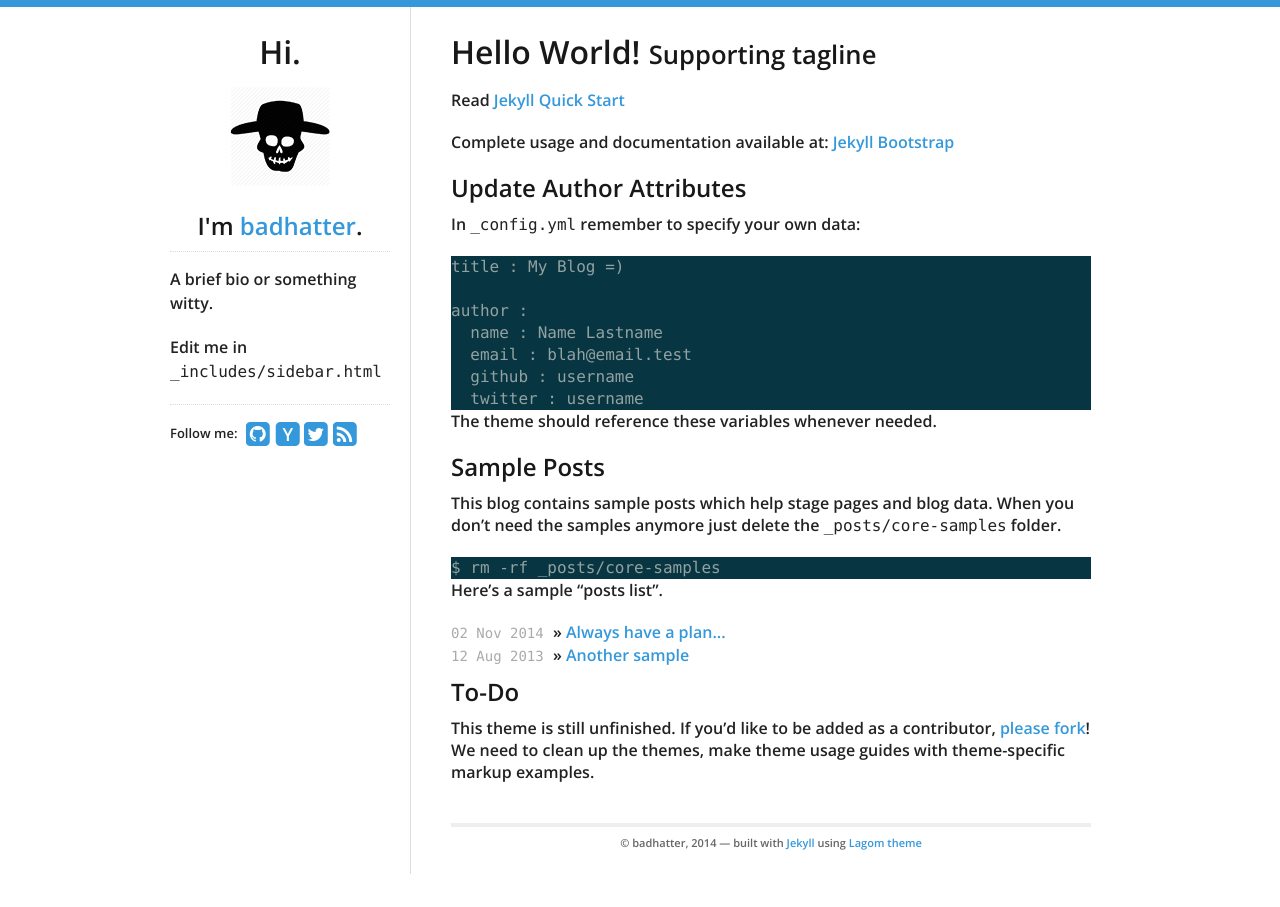
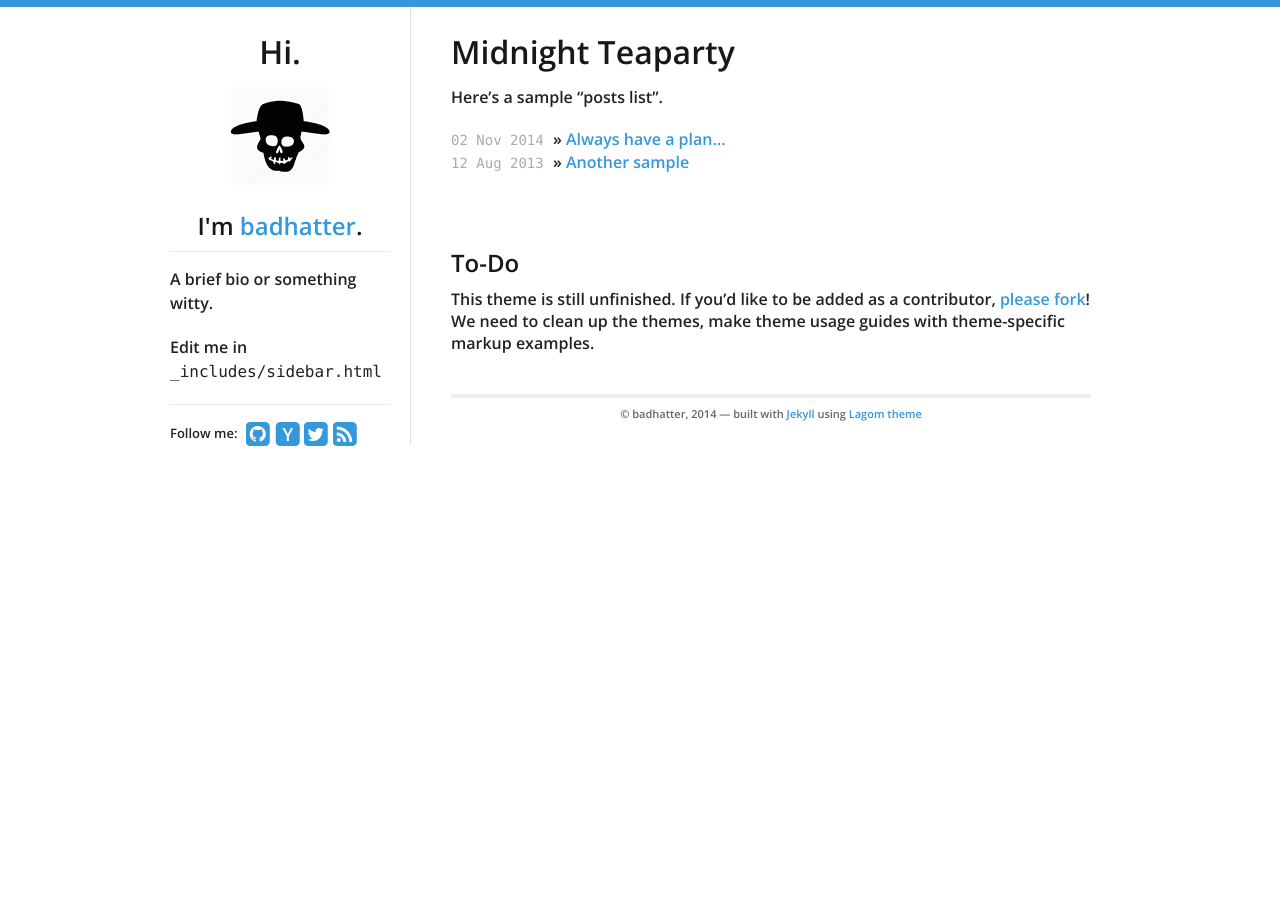
Before and after one commit to thebadhatter/thebadhatter.github.io, a Jekyll site: the page built from index.md, in a window 1280 px wide. Built offline with Jekyll 4.4.1, drawn with Linux system fonts in a browser that asks for light colours; nearby versions of some CDN libraries.

Commit message:
added and updated did some house cleaning

```diff
--- a/Gemfile
+++ b/Gemfile
@@ -2,3 +2,5 @@ source 'https://rubygems.org'
 
 gem 'RedCloth'
 gem 'github-pages'
+gem 'jekyll'
+gem 'execjs'
--- a/_layouts/default.html
+++ b/_layouts/default.html
@@ -12,7 +12,7 @@
   <link rel="canonical" href="{{ site.url }}{{ page.url | replace:'index.html','' }}" />
 
   <link href="//fonts.googleapis.com/css?family=Open+Sans:600,800" rel="stylesheet" type="text/css">
-  <link rel="shortcut icon" href="/favicon.png">
+  <link rel="shortcut icon" href="/favicon.ico">
   <link rel="alternate" type="application/rss+xml" title="{{ site.data.theme.name }}" href="{{site.url}}/atom.xml" />
 
   <link rel="stylesheet" href="/assets/css/all.css">
--- a/index.md
+++ b/index.md
@@ -1,34 +1,10 @@
 ---
 layout: page
-title: Hello World!
-tagline: Supporting tagline
+title: Midnight Teaparty
+tagline:
 ---
 {% include JB/setup %}
 
-Read [Jekyll Quick Start](http://jekyllbootstrap.com/usage/jekyll-quick-start.html)
-
-Complete usage and documentation available at: [Jekyll Bootstrap](http://jekyllbootstrap.com)
-
-## Update Author Attributes
-
-In `_config.yml` remember to specify your own data:
-
-    title : My Blog =)
-
-    author :
-      name : Name Lastname
-      email : blah@email.test
-      github : username
-      twitter : username
-
-The theme should reference these variables whenever needed.
-
-## Sample Posts
-
-This blog contains sample posts which help stage pages and blog data.
-When you don't need the samples anymore just delete the `_posts/core-samples` folder.
-
-    $ rm -rf _posts/core-samples
 
 Here's a sample "posts list".
 
@@ -38,7 +14,10 @@ Here's a sample "posts list".
   {% endfor %}
 </ul>
 
+
+<br/>
+<br/>
 ## To-Do
 
-This theme is still unfinished. If you'd like to be added as a contributor, [please fork](http://github.com/plusjade/jekyll-bootstrap)!
+This theme is still unfinished. If you'd like to be added as a contributor, [please fork](http://github.com/thebadhatter/thebaddesthat)!
 We need to clean up the themes, make theme usage guides with theme-specific markup examples.
```
Also changed, not shown: contact.md (added, +6 -0 lines), Gemfile.lock, README.md, favicon.ico (added).
